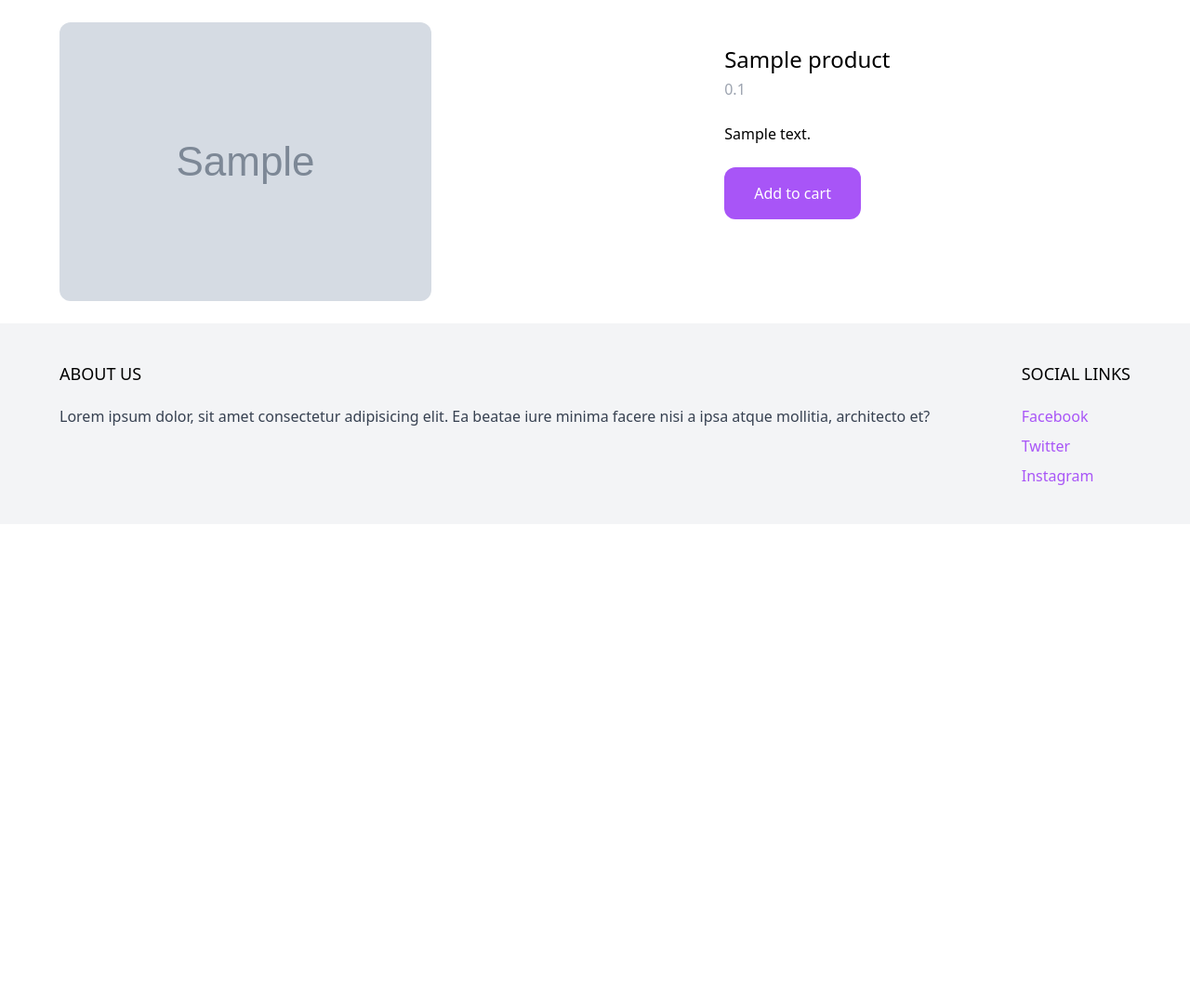
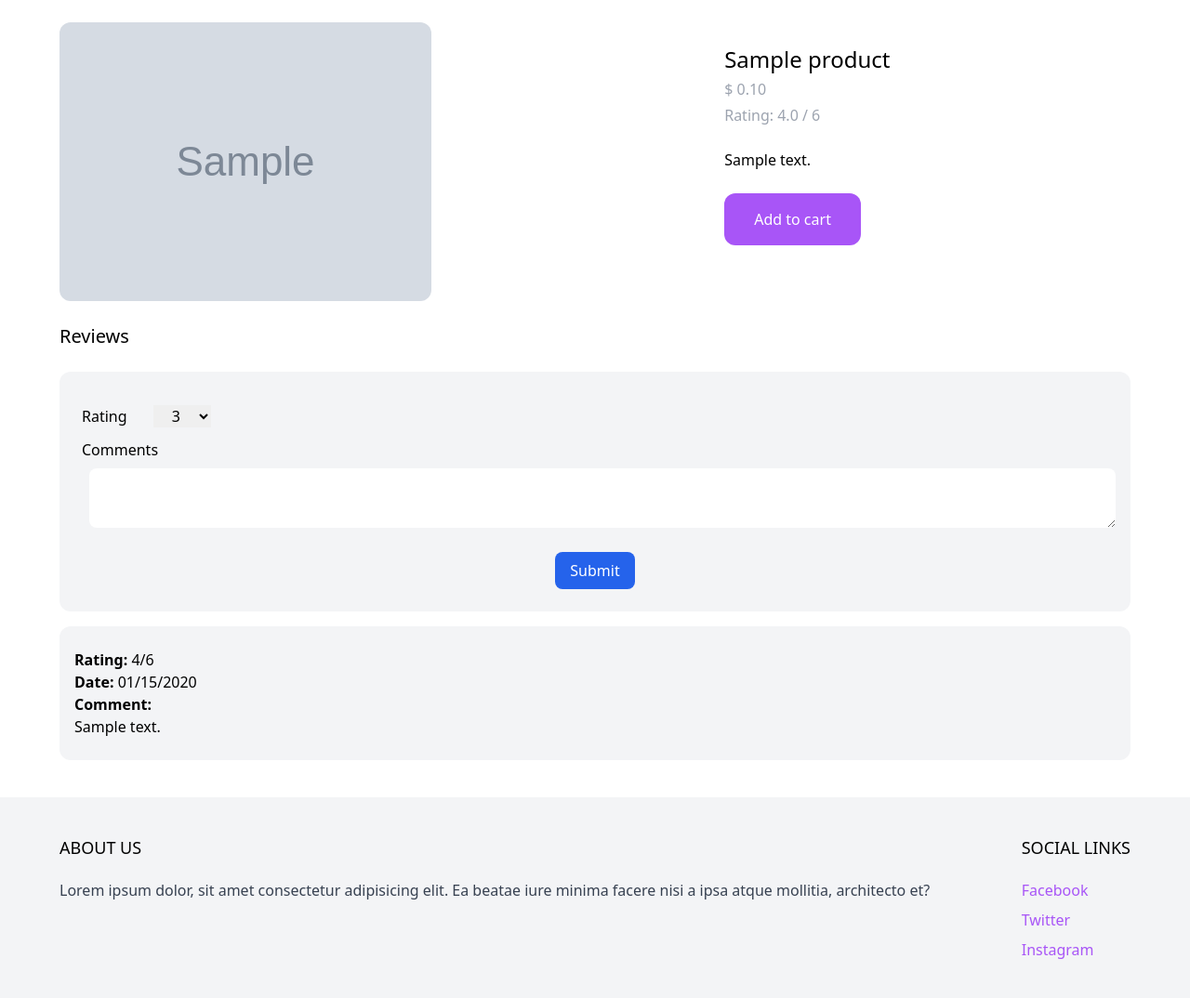
Before and after one commit to mfigaredo/django-nordic-homes, a Django app: a page that uses core/templates/core/base.html in a window 1280 px wide. Shown: the part 77-1151 px from the top of the page at 93% size. Before the commit the page ends 599 px from the top, so only its background shows below. Run offline with Django 4.2, Linux system fonts and the light colour scheme; a user stored in the database is signed in; tables that the repository leaves empty hold one stand-in row (values such as "Sample post"); grey boxes marked "Sample" are stand-in pictures; some libraries are stand-ins or nearby versions.

Commit message:
New commit 2023.04.22

```diff
--- a/cart/templates/cart/cart.html
+++ b/cart/templates/cart/cart.html
@@ -3,7 +3,7 @@
 {% block title %}Cart{% endblock title %}
 {% block content %}
 <div class="max-w-6xl mx-auto py-6 px-6 xl:px-0 flex flex-wrap items-start">
-  <div class="products w-full lg:w-3/4">
+  <div class="products w-full md:w-3/4">
     {% for item in cart %}
       {% include "cart/partials/cart_item.html" %}
     {% empty %}
@@ -12,7 +12,7 @@
     {% endfor %}
   </div>
 
-  <div class="summary w-full lg:w-1/4 p-6 bg-gray-100 rounded-xl mt-3">
+  <div class="summary w-full md:w-1/4 p-6 bg-gray-100 rounded-xl mt-3">
     <h2 class="uppercase text-lg mb-5">Summary</h2>
 
     <div class="mb-6 flex justify-between">
--- a/cart/templates/cart/checkout.html
+++ b/cart/templates/cart/checkout.html
@@ -3,10 +3,10 @@
 {% block title %}Checkout{% endblock title %}
 {% block content %}
 <div class="max-w-6xl mx-auto py-6 px-6 xl:px-0 flex flex-wrap items-start">
-  <div class="products w-full lg:w-3/4">
+  <div class="products w-full md:w-3/4">
     <h1 class="mb-5 text-3xl">Checkout</h1>
       {% csrf_token %}
-      <div class="w-full pr-6">
+      <div class="w-full md:pr-6">
         <div class="mb-6 p-6 bg-gray-100 rounded-lg">
           <h2 class="mb-5 uppercase text-lg">Shipping information</h2>
 
@@ -56,7 +56,7 @@
 
   </div>
 
-  <div class="summary w-full lg:w-1/4 p-6 bg-gray-100 rounded-lg mt-3">
+  <div class="summary w-full md:w-1/4 p-6 bg-gray-100 rounded-lg mt-3">
     <h2 class="uppercase text-lg mb-5">Summary</h2>
 
     <div class="mb-6 flex justify-between">
--- a/cart/templates/cart/partials/cart_item.html
+++ b/cart/templates/cart/partials/cart_item.html
@@ -1,13 +1,13 @@
 {% load humanize %}
 {% if item %}
 <div class="product mb-6 flex pr-6" id="cart-item-{{ item.product.id }}">
-  <a href="#" class="w-1/4">
+  <a href="{% url 'product' item.product.slug %}" class="w-1/4">
     <img src="{{ item.product.get_thumbnail }}" class="hover:shadow-lg rounded-xl" alt="">
   </a>
 
   <div class="pl-6 w-3/4">
     <div class="flex justify-between">
-      <a href="#" class="text-lg">{{ item.product.name }}</a>
+      <a href="{% url 'product' item.product.slug %}" class="text-lg">{{ item.product.name }}</a>
       <span class="mb-6 pt-1 text-gray-400">$ {{ item.total_price | floatformat:2 | intcomma }}</span>
     </div>
     <hr>
--- a/cart/views.py
+++ b/cart/views.py
@@ -11,7 +11,7 @@ def add_to_cart(request, product_id):
   cart = Cart(request)
   cart.add(product_id)
 
-  return render(request, 'cart/menu_cart.html', {})
+  return render(request, 'cart/partials/menu_cart.html', {})
 
 def cart(request):
   print(Cart(request))
@@ -64,7 +64,7 @@ def empty_cart(request):
   return HttpResponse('Cart is now emptied')
 
 def hx_menu_cart(request):
-  return render(request, 'cart/menu_cart.html')
+  return render(request, 'cart/partials/menu_cart.html')
 
 def hx_cart_total(request):
   return render(request, 'cart/partials/cart_total.html', {})
--- a/core/templates/core/base.html
+++ b/core/templates/core/base.html
@@ -37,7 +37,7 @@
           hx-trigger="update-menu-cart from:body"
           hx-swap=innerHTML
         >
-          {% include "cart/menu_cart.html" %}
+          {% include "cart/partials/menu_cart.html" %}
         </div>
       </div>
     </div>
--- a/product/admin.py
+++ b/product/admin.py
@@ -1,5 +1,5 @@
 from django.contrib import admin
-from .models import Category, Product
+from .models import Category, Product, Review
 
 # Register your models here.
-admin.site.register([Category, Product, ])
+admin.site.register([Category, Product, Review])
--- a/product/models.py
+++ b/product/models.py
@@ -1,5 +1,7 @@
 from django.db import models
 from django.utils.text import slugify
+from django.db.models import Avg
+from django.contrib.auth.models import User
 from django.contrib.humanize.templatetags.humanize import intcomma
 from PIL import Image
 from io import BytesIO
@@ -61,3 +63,17 @@ class Product(models.Model):
     thumbnail = File(thumb_io, name=image.name.split('/')[-1])
 
     return thumbnail
+
+  def get_rating(self):
+
+    return round(self.reviews.aggregate(prom=Avg('rating'))['prom'] or 0 , 1)
+
+class Review(models.Model):
+  product = models.ForeignKey(Product, related_name='reviews', on_delete=models.CASCADE)
+  rating = models.IntegerField(default=3)
+  content = models.TextField()
+  created_by = models.ForeignKey(User, related_name='reviews', on_delete=models.CASCADE)
+  created_at = models.DateTimeField(auto_now_add=True)
+
+  def __str__(self):
+    return f'Review of {self.created_by.username} on {self.product.name}'
--- a/product/templates/product/partials/product_list_item.html
+++ b/product/templates/product/partials/product_list_item.html
@@ -1,6 +1,6 @@
 <div class="w-full sm:w-1/2 md:w-1/3 {% if request.resolver_match.url_name == 'frontpage' %}lg:w-1/4{% endif %} p-6">
   <a href="{% url 'product' product.slug %}">
-    <img src="{{ product.get_thumbnail }}" alt="" class="rounded-xl hover:shadow-lg w-full h-60">
+    <img src="{{ product.get_thumbnail }}" alt="" class="rounded-xl hover:shadow-lg w-full ">
   </a>
   <div class="pt-3 flex items-center justify-between">
     <a href="{% url 'product' product.slug %}">{{ product.name }}</a>
--- a/product/templates/product/product.html
+++ b/product/templates/product/product.html
@@ -1,4 +1,5 @@
 {% extends 'core/base.html' %}
+{% load humanize %}
 {% block title %}{{ product.name|slice:"0:30" }}{% endblock title %}
 {% block content %}
 
@@ -10,7 +11,11 @@
     <div class="information w-full mb-6 lg:w-2/5 lg:p-6">
       <h1 class="text-2xl">{{product.name}}</h1>
 
-      <p class="mt-1 text-gray-400">{{ product.get_display_price }}</p>
+      <p class="mt-1 text-gray-400">$ {{ product.get_display_price | floatformat:2 | intcomma }}</p>
+
+      {% if product.reviews.count > 0 %}
+        <p class="mt-1 text-gray-400">Rating: {{ product.get_rating }} / 6</p>
+      {% endif %}
 
       {% if product.description %}
         <p class="mt-6 text-gray-700">{{product.description|safe|linebreaks}}</p>
@@ -27,6 +32,47 @@
         Add to cart
       </a>
     </div>
+
+    <div class="w-full mt-6">
+      <h2 class="text-xl">Reviews</h2>
+
+      {% if request.user.is_authenticated %}
+        <form action="." method="post" class="mt-6 p-6 bg-gray-100 rounded-xl">
+          {% csrf_token %}
+          <div class="my-3">
+            <label class="mr-6">Rating</label>
+            <select name="rating" class="px-4">
+              <option value="1">1</option>
+              <option value="2">2</option>
+              <option value="3" selected>3</option>
+              <option value="4">4</option>
+              <option value="5">5</option>
+              <option value="6">6</option>
+            </select>
+          </div>
+
+          <div class="my-3">
+            <label>Comments</label>
+            <textarea name="content" class="my-2 p-2 rounded-lg w-full mx-2"></textarea>
+          </div>
+          <div class="w-full flex justify-center">
+            <button class="bg-blue-600 text-white py-2 px-4 rounded-lg hover:text-gray-300 hover:bg-blue-800">Submit</button>
+
+          </div>
+        </form>
+      {% endif %}
+
+      {% for review in product.reviews.all %}
+        <div class="px-4 py-6 bg-gray-100 rounded-xl my-4">
+          <strong>Rating: </strong> {{ review.rating}}/6 <br>
+          <strong>Date: </strong> {{ review.created_at | date:'m/d/Y'}}<br>
+          <strong>Comment:</strong> <br>
+          {{review.content}}
+        </div>
+      {% endfor %}
+
+    </div>
+
   </div>
 
 {% endblock content %}
--- a/product/views.py
+++ b/product/views.py
@@ -1,8 +1,30 @@
-from django.shortcuts import render, get_object_or_404
-from .models import Product
+from django.shortcuts import render, get_object_or_404, redirect
+from .models import Product, Review
 
 # Create your views here.
 def product(request, slug):
-    # product = Product.objects.get(slug=slug)
-    product = get_object_or_404(Product, slug=slug)
-    return render(request, 'product/product.html', {'product': product, })
+  # product = Product.objects.get(slug=slug)
+  product = get_object_or_404(Product, slug=slug)
+
+  if request.method == 'POST':
+    rating = request.POST.get('rating', 3)
+    content = request.POST.get('content', '')
+
+    if content:
+      reviews = Review.objects.filter(created_by=request.user, product=product)
+
+      if reviews.count() > 0:
+        review = reviews.first()
+        review.rating = rating
+        review.content = content
+        review.save()
+      else:
+        review = Review.objects.create(
+          rating=rating,
+          content=content,
+          created_by=request.user,
+          product=product,
+        )
+      return redirect('product', slug=slug)
+
+  return render(request, 'product/product.html', {'product': product, })
```
Also changed, not shown: order/admin.py (+13 -1 lines), order/views.py (+12 -27 lines), cart/templates/cart/partials/menu_cart.html (renamed from cart/templates/cart/menu_cart.html), order/migrations/0003_alter_order_options.py (added), product/migrations/0006_review.py (added).
